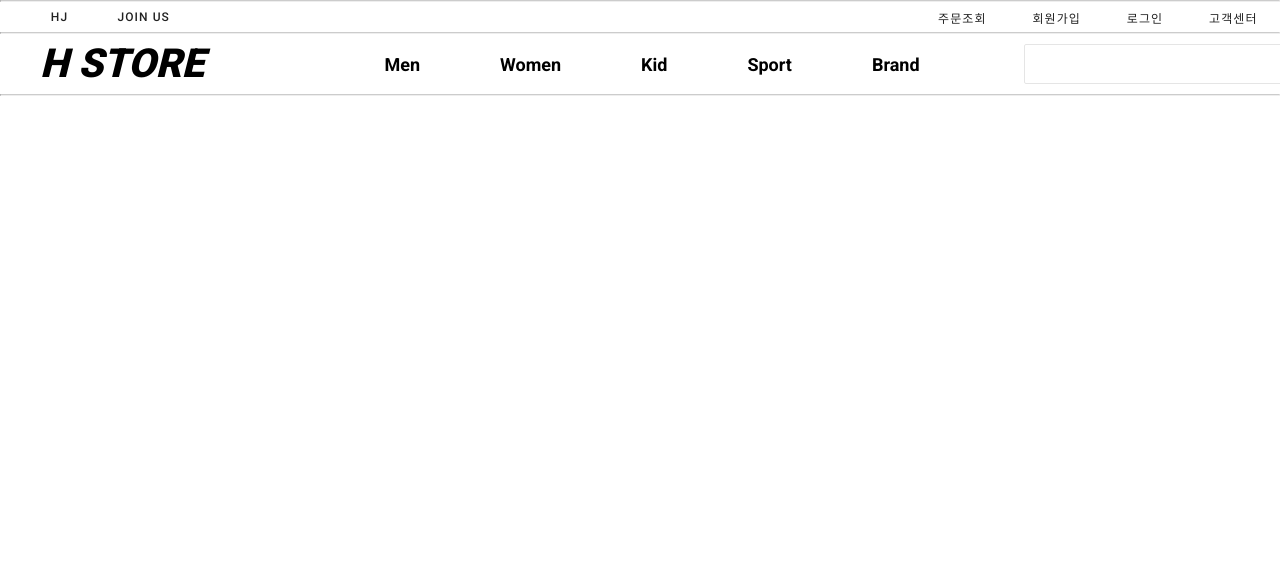
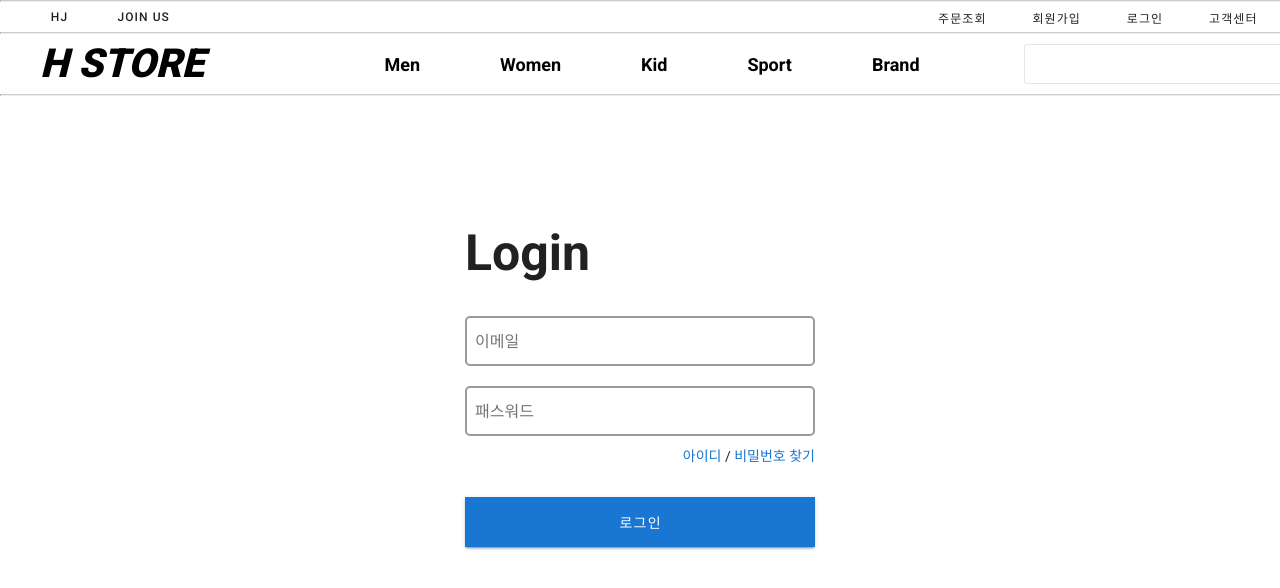
Before and after one commit to rlaguswhd19/ToyProject_Shopping, a Vue app in the folder shopping_front/: page /login in a window 1280 px wide. Shown: the top 588 px of the page. Built offline with nearby package versions, Linux system fonts and the light colour scheme.

Commit message:
front: login page 생성

```diff
--- /dev/null
+++ b/shopping_front/src/components/account/login.vue
@@ -0,0 +1,71 @@
+<template>
+	<div>
+		<div class="login_wrap">
+			<h3 style="font-size: 50px; margin-bottom: 15px;">Login</h3>
+			<div class="login_box">
+				<input
+					type="email"
+					class="hj_input"
+					placeholder="이메일"
+					v-model="account.email"
+				/>
+				<input
+					type="text"
+					class="hj_input"
+					placeholder="패스워드"
+					v-model="account.password"
+				/>
+				<div
+					style="
+						text-align: right;
+						font-size: 14px;
+						margin-bottom: 30px;
+					"
+				>
+					<a>아이디</a> / <a>비밀번호 찾기</a>
+				</div>
+
+				<v-btn
+					color="primary"
+					style="
+						width: 100%;
+						margin: auto;
+						border-radius: 0;
+						height: 50px;
+					"
+					>로그인</v-btn
+				>
+			</div>
+		</div>
+	</div>
+</template>
+
+<script>
+require('../../css/common/common.css')
+
+export default {
+	data() {
+		return {
+			account: {
+				email: '',
+				password: '',
+			},
+			test: '',
+		}
+	},
+}
+</script>
+
+<style>
+.login_wrap {
+	/* text-align: left; */
+	width: 350px;
+	margin: auto;
+	margin-top: 100px;
+}
+
+.login_box {
+	margin: auto;
+	width: 350px;
+}
+</style>
--- a/shopping_front/src/components/bar/login.vue
+++ b/shopping_front/src/components/bar/login.vue
@@ -17,7 +17,7 @@
 				<v-btn text small> 회원가입 </v-btn>
 			</li>
 			<li>
-				<v-btn text small> 로그인 </v-btn>
+				<v-btn text small @click="test"> 로그인 </v-btn>
 			</li>
 			<li>
 				<v-btn text small> 고객센터 </v-btn>
@@ -27,7 +27,13 @@
 </template>
 
 <script>
-export default {}
+export default {
+	methods: {
+		test() {
+			this.$router.push('login')
+		},
+	},
+}
 </script>
 
 <style>
--- a/shopping_front/src/css/common/common.css
+++ b/shopping_front/src/css/common/common.css
@@ -6,3 +6,18 @@
 	display: flex;
 	flex-direction: column;
 }
+
+.hj_input {
+	border: 2px #9b9b9b solid;
+	border-radius: 5px;
+	height: 50px;
+	width: 100%;
+	padding: 1px 8px;
+	margin: 10px 0;
+}
+
+.hj_input:focus {
+	outline: none !important;
+	border-color: #719ECE;
+	box-shadow: 1px 1px 20px #cce6ff;
+}
--- a/shopping_front/src/router/index.js
+++ b/shopping_front/src/router/index.js
@@ -2,6 +2,7 @@ import Vue from 'vue'
 import VueRouter from 'vue-router'
 import Home from '../views/Home.vue'
 import About from '../views/About.vue'
+import Login from '../views/Login.vue'
 
 Vue.use(VueRouter)
 
@@ -14,10 +15,12 @@ const routes = [
 	{
 		path: '/about',
 		name: 'About',
-		// route level code-splitting
-		// this generates a separate chunk (about.[hash].js) for this route
-		// which is lazy-loaded when the route is visited.
 		component: About,
+	},
+	{
+		path: '/login',
+		name: 'Login',
+		component: Login,
 	},
 ]
 
--- /dev/null
+++ b/shopping_front/src/views/Login.vue
@@ -0,0 +1,18 @@
+<template>
+	<div>
+		<login />
+	</div>
+</template>
+
+<script>
+import login from '../components/account/login'
+
+export default {
+	name: 'Login',
+	components: {
+		login,
+	},
+}
+</script>
+
+<style></style>
```
Also changed, not shown: 1 other file (tests, documents, lock files or other folders).
